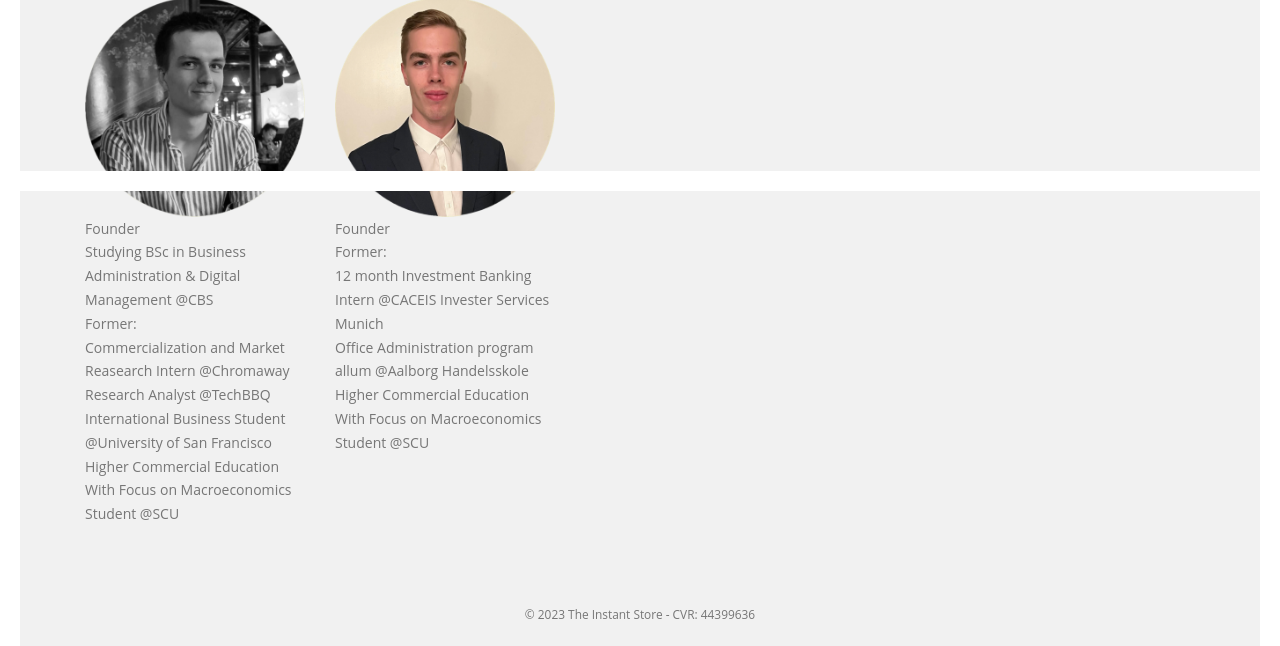
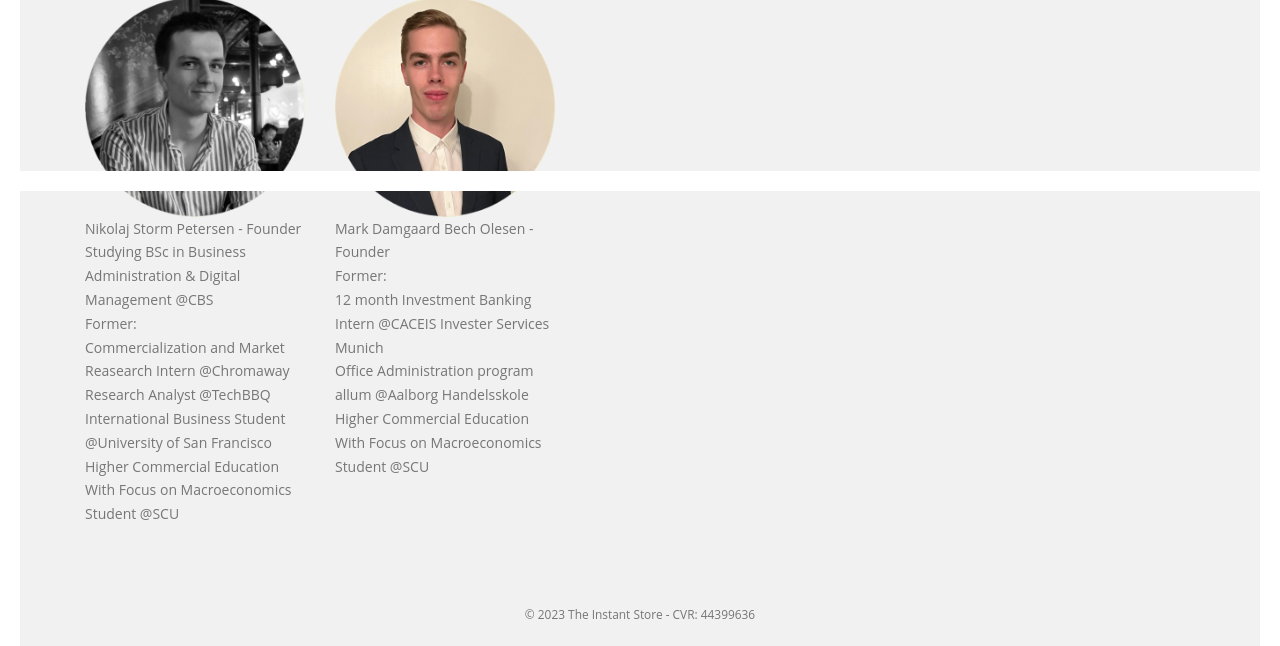
Before and after one commit to Nikolaj-Storm/IS, a plain HTML site: page About.html in a window 1280 px wide. Shown: the part 609-1255 px from the top of the page. Drawn offline with Linux system fonts and the light colour scheme; files whose address does not match are found by name.

Commit message:
Update About.html

```diff
--- a/About.html
+++ b/About.html
@@ -104,7 +104,7 @@
                     </div>
                     <div class="col-md-4">
                         <img src="images/Mig.png" alt="Image Description" class="img-responsive">
-                        <p>Founder<br>
+                        <p>Nikolaj Storm Petersen - Founder<br>
                             Studying BSc in Business Administration & Digital Management @CBS<br>
                             Former:<br>
                             Commercialization and Market Reasearch Intern @Chromaway<br>
@@ -115,7 +115,7 @@
                     </div>
                     <div class="col-md-4">
                         <img src="images/Mark.png" alt="Image Description" class="img-responsive">
-                        <p>Founder<br>
+                        <p>Mark Damgaard Bech Olesen - Founder<br>
                             Former:<br>
                             12 month Investment Banking Intern @CACEIS Invester Services Munich<br>
                             Office Administration program allum @Aalborg Handelsskole<br>
```
